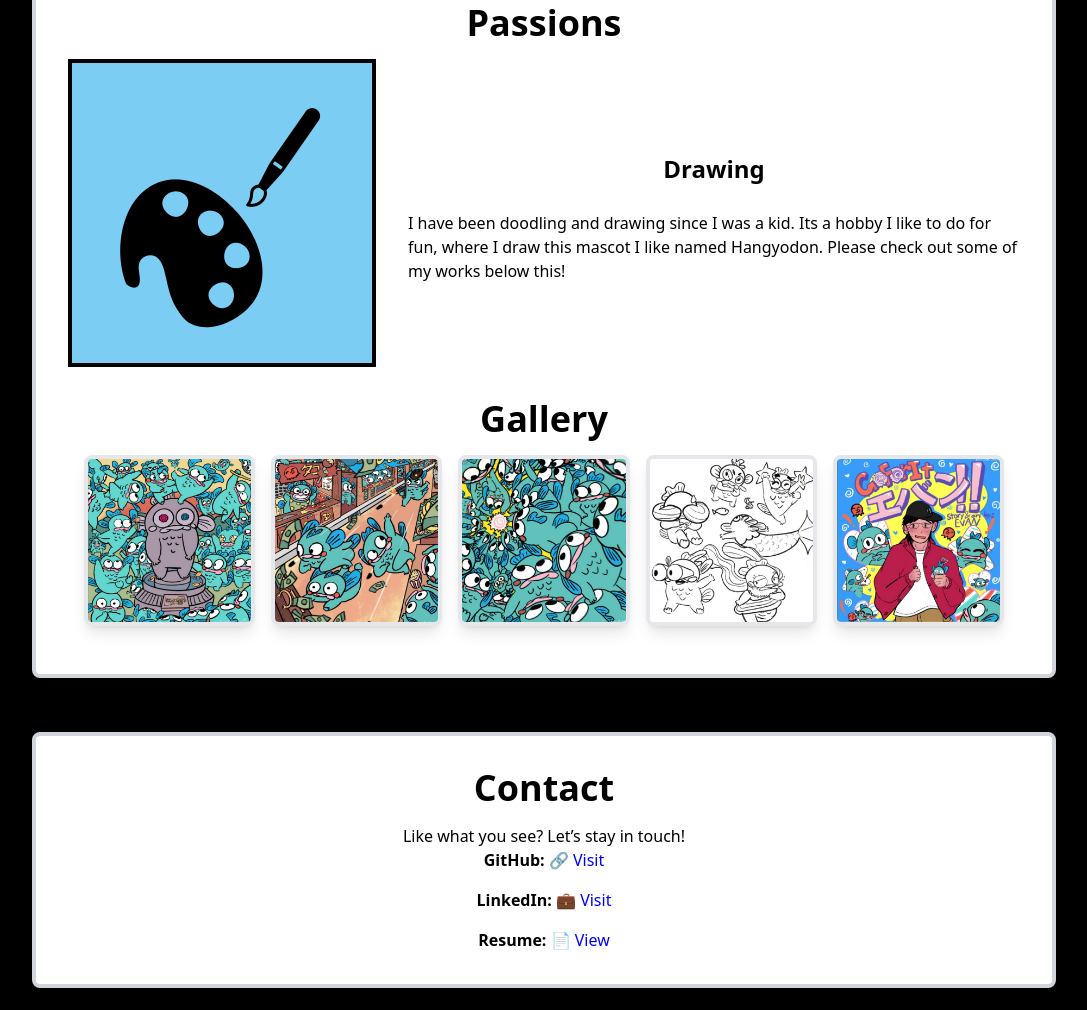
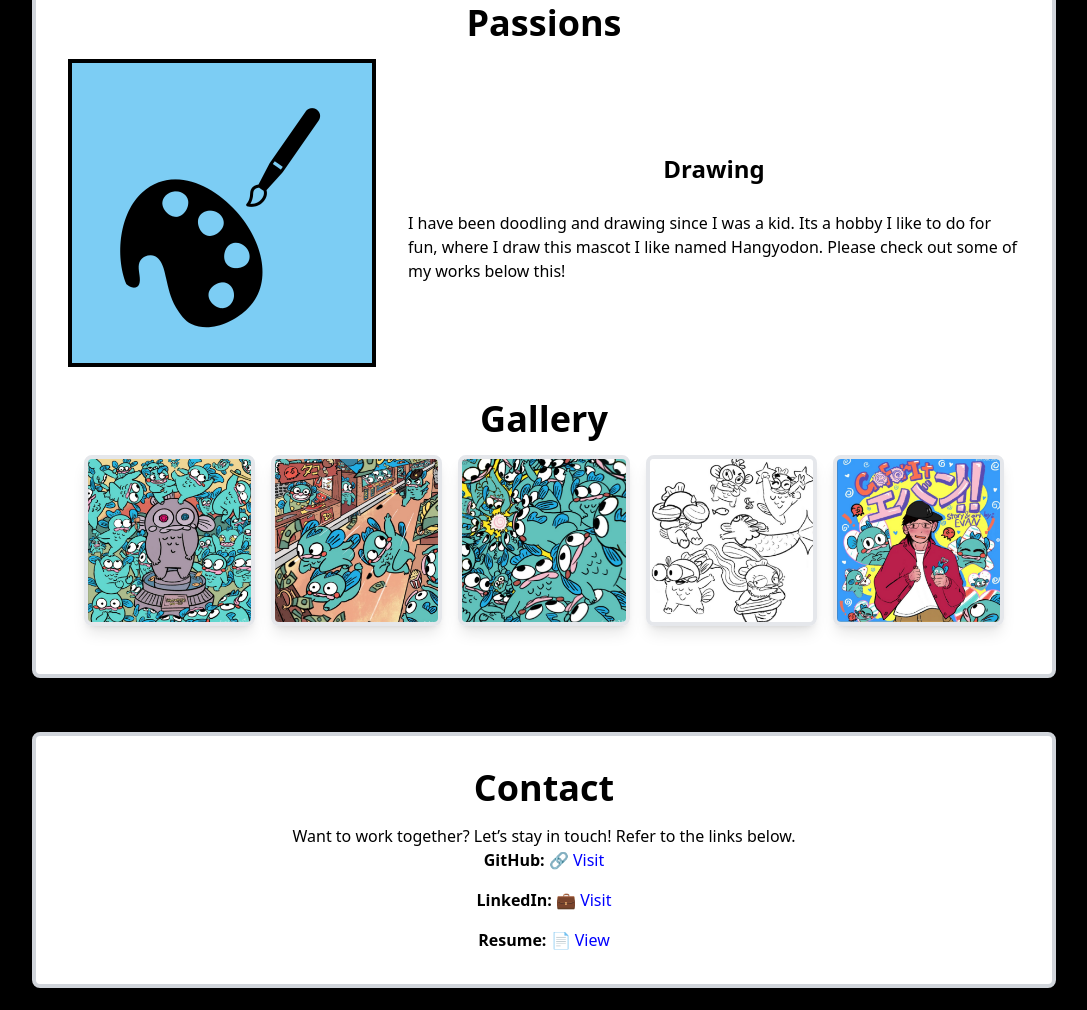
Before and after one commit to EvanDongChen/EvanDongChen.github.io, a plain HTML site: page index.html in a window 1280 px wide. Shown: the part 4672-5682 px from the top of the page, without its empty margins (96-1183 px from the left). Drawn offline with Linux system fonts and the light colour scheme.

Commit message:
Updated the Description of the contact section

```diff
--- a/index.html
+++ b/index.html
@@ -376,7 +376,7 @@
         <div class="bg-white border-4 border-gray-300 shadow-lg rounded-lg p-8 w-4/5 max-w-5xl text-center">
             <!-- Title and Subtitle -->
             <h2 class="text-4xl font-bold text-black mb-8">Contact</h2>
-            <p class="mt-4 text-base">Like what you see? Let’s stay in touch!</p>
+            <p class="mt-4 text-base"> Want to work together? Let’s stay in touch! Refer to the links below.</p>
 
             <!-- Links Section with Emojis and Uniform Font Size -->
             <div class="mt-6 space-y-4 text-base">
```
